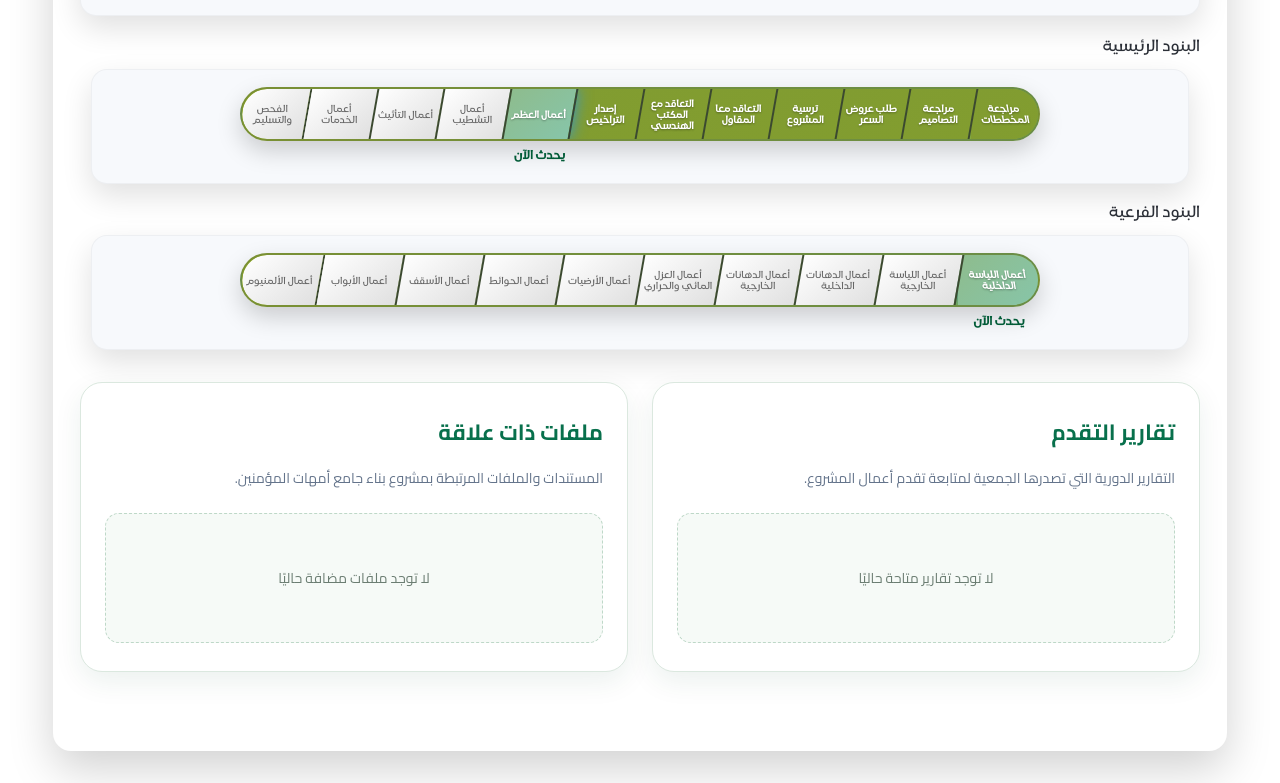
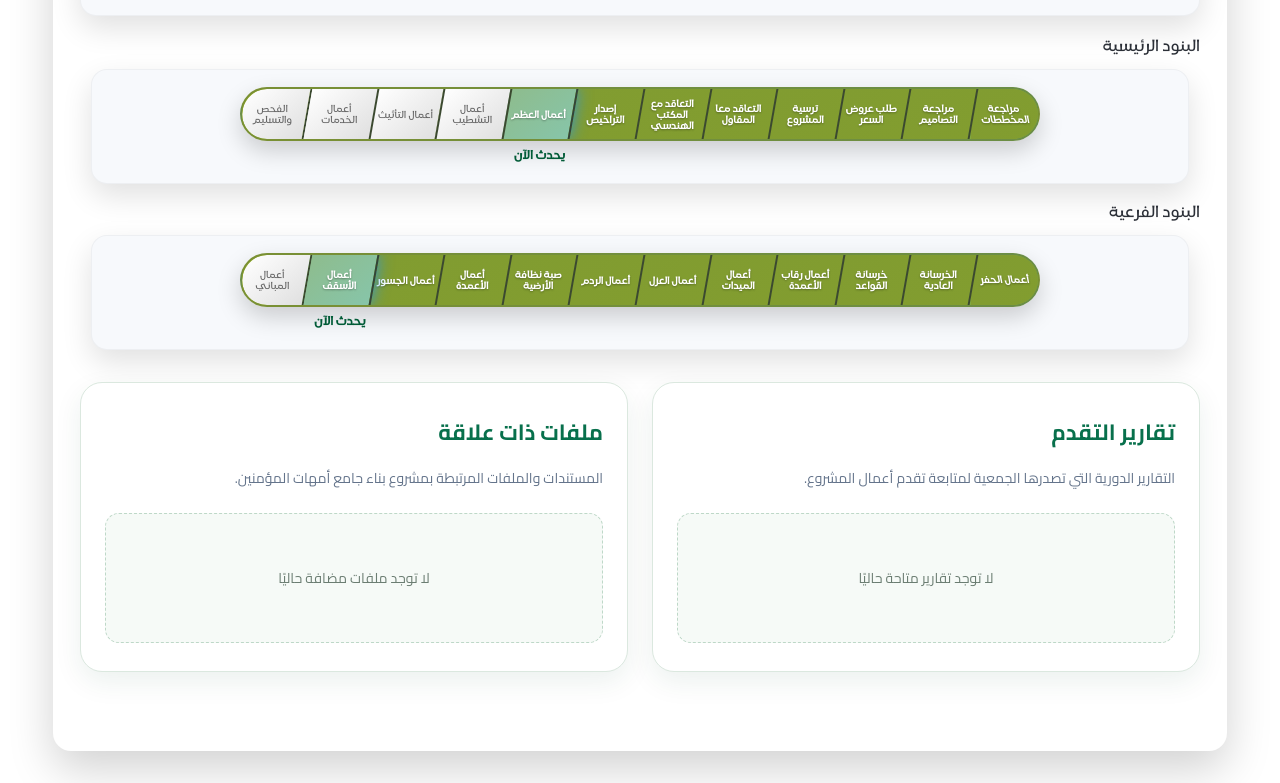
Before and after one commit to yaamur-get/bathNawras, a website: page index.html in a window 1280 px wide. Shown: the part 2073-2856 px from the top of the page. Drawn offline with Linux system fonts and the light colour scheme.

Commit message:
Update index.html

```diff
--- a/index.html
+++ b/index.html
@@ -400,56 +400,33 @@
     </div>
 
     <!-- البنود الفرعية -->
-    <div>البنود الفرعية</div>
-
+     <div>البنود الفرعية</div>
     <div class="timeline-container timeline-container-with-label">
       <div class="timeline-strip1">
         <div class="timeline-pill">
+          <div class="timeline-item completed"><span>أعمال الحفر</span></div>
+          <div class="timeline-item completed"><span>الخرسانة العادية</span></div>
 
-          <div class="timeline-item current">
-            <span>أعمال اللياسة الداخلية</span>
-          </div>
 
-          <div class="timeline-item pending">
-            <span>أعمال اللياسة الخارجية</span>
-          </div>
+          <div class="timeline-item completed"><span>خرسانة القواعد</span></div>
+          <div class="timeline-item completed"><span>أعمال رقاب الأعمدة</span></div>
 
-          <div class="timeline-item pending">
-            <span>أعمال الدهانات الداخلية</span>
-          </div>
+          <div class="timeline-item completed"><span>أعمال الميدات</span></div>
+            <div class="timeline-item completed"><span>أعمال العزل</span></div>
 
-          <div class="timeline-item pending">
-            <span>أعمال الدهانات الخارجية</span>
-          </div>
+            <div class="timeline-item completed"><span>أعمال الردم</span></div>
+          <div class="timeline-item completed"><span>صبة نظافة الأرضية</span></div>
 
-          <div class="timeline-item pending">
-            <span>أعمال العزل المائي والحراري</span>
-          </div>
+          <div class="timeline-item completed"><span>أعمال الأعمدة</span></div>
 
-          <div class="timeline-item pending">
-            <span>أعمال الأرضيات</span>
-          </div>
 
-          <div class="timeline-item pending">
-            <span>أعمال الحوائط</span>
-          </div>
-
-          <div class="timeline-item pending">
-            <span>أعمال الأسقف</span>
-          </div>
-
-          <div class="timeline-item pending">
-            <span>أعمال الأبواب</span>
-          </div>
-
-          <div class="timeline-item pending">
-            <span>أعمال الألمنيوم</span>
-          </div>
-
+            <div class="timeline-item completed"><span>أعمال الجسور</span></div>
+          <div class="timeline-item current"><span>أعمال الأسقف</span></div>
+          <div class="timeline-item pending"><span>أعمال المباني</span></div>
         </div>
       </div>
+
     </div>
-
     <!-- التقارير والملفات ذات العلاقة -->
     <section
       class="project-documents"
```
